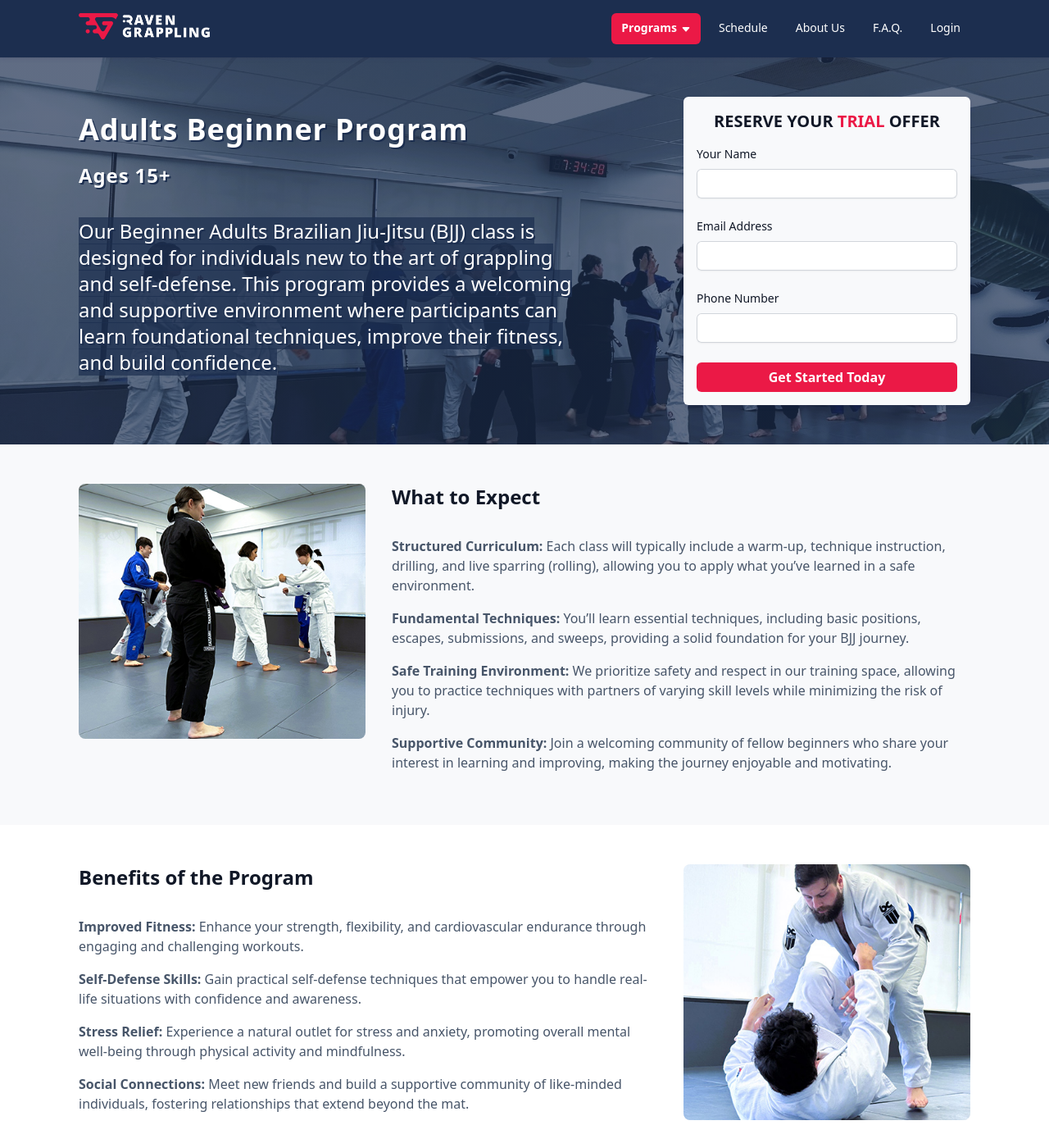
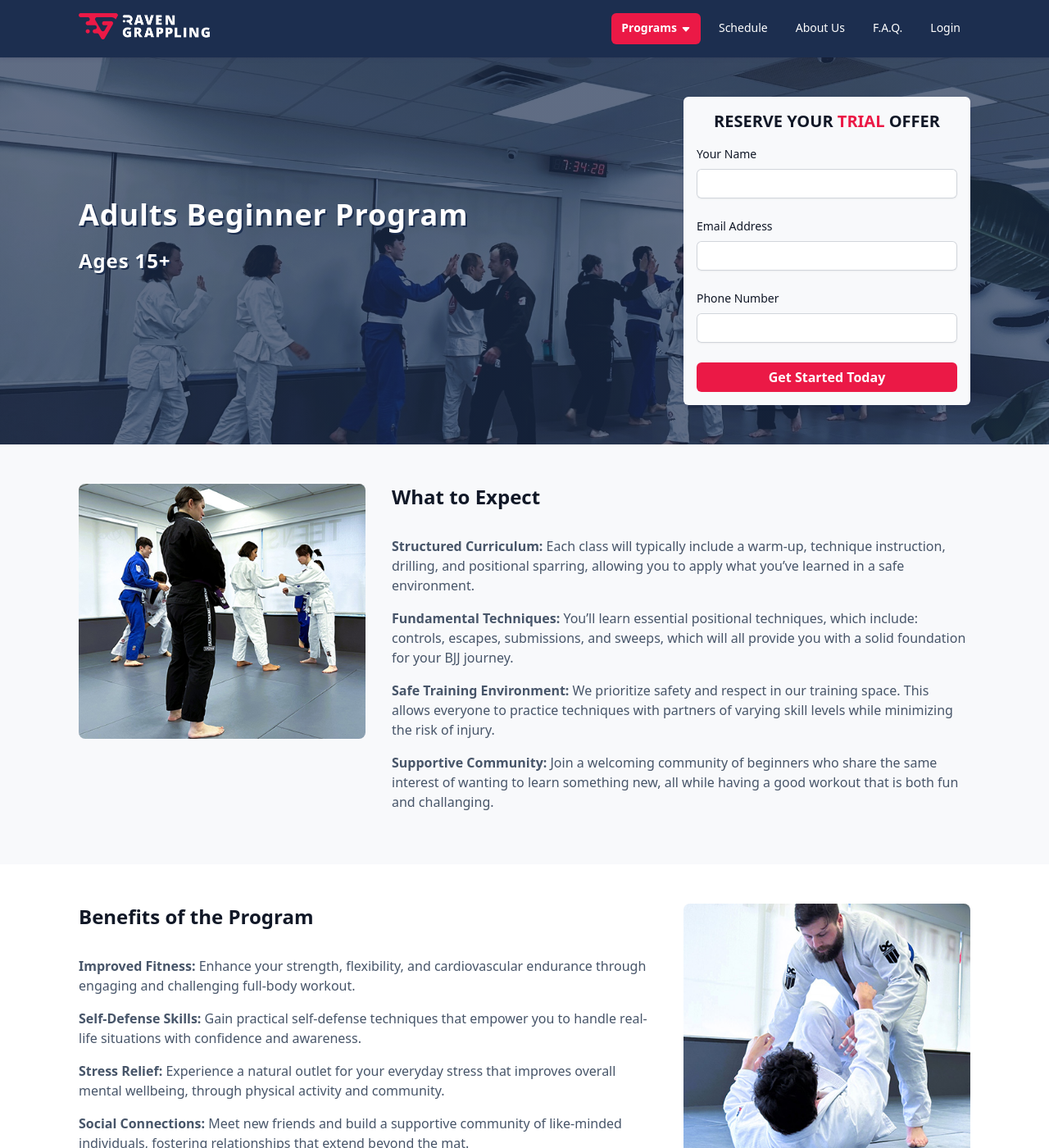
Before and after one commit to RavenGrappling/RavenGrappling.github.io, a Jekyll site: the page built from pages/adult-beginner.html, in a window 1280 px wide and 1400 px high. Shown: the whole window at 82% size. Built offline with Jekyll 4.4.1, drawn with Linux system fonts in a browser that asks for light colours; some of the changed text lies outside the part shown.

Commit message:
Update adult-beginner.html

```diff
--- a/pages/adult-beginner.html
+++ b/pages/adult-beginner.html
@@ -11,11 +11,6 @@
         Adults Beginner Program
         <small>Ages 15+</small>
       </h1>
-      <p>
-        <span>
-          Our Beginner Adults Brazilian Jiu-Jitsu (BJJ) class is designed for individuals new to the art of grappling and self-defense. This program provides a welcoming and supportive environment where participants can learn foundational techniques, improve their fitness, and build confidence.
-        </span>
-      </p>
     </div>
 
     {% include leads_form.html program="adult-beginner" %}
@@ -29,19 +24,19 @@
         <h2>What to Expect</h2>
         <p>
           <strong>Structured Curriculum:</strong>
-          Each class will typically include a warm-up, technique instruction, drilling, and live sparring (rolling), allowing you to apply what you’ve learned in a safe environment.
+          Each class will typically include a warm-up, technique instruction, drilling, and positional sparring, allowing you to apply what you’ve learned in a safe environment.
         </p>
         <p>
           <strong>Fundamental Techniques:</strong>
-          You’ll learn essential techniques, including basic positions, escapes, submissions, and sweeps, providing a solid foundation for your BJJ journey.
+          You’ll learn essential positional techniques, which include: controls, escapes, submissions, and sweeps, which will all provide you with a solid foundation for your BJJ journey.
         </p>
         <p>
           <strong>Safe Training Environment:</strong>
-          We prioritize safety and respect in our training space, allowing you to practice techniques with partners of varying skill levels while minimizing the risk of injury.
+          We prioritize safety and respect in our training space. This allows everyone to practice techniques with partners of varying skill levels while minimizing the risk of injury.
         </p>
         <p>
           <strong>Supportive Community:</strong>
-          Join a welcoming community of fellow beginners who share your interest in learning and improving, making the journey enjoyable and motivating.
+          Join a welcoming community of beginners who share the same interest of wanting to learn something new, all while having a good workout that is both fun and challanging.
         </p>
       </div>
 
@@ -59,7 +54,7 @@
 
       <p>
         <strong>Improved Fitness:</strong>
-        Enhance your strength, flexibility, and cardiovascular endurance through engaging and challenging workouts.
+        Enhance your strength, flexibility, and cardiovascular endurance through engaging and challenging full-body workout.
       </p>
       <p>
         <strong>Self-Defense Skills:</strong>
@@ -67,7 +62,7 @@
       </p>
       <p>
         <strong>Stress Relief:</strong>
-        Experience a natural outlet for stress and anxiety, promoting overall mental well-being through physical activity and mindfulness.
+        Experience a natural outlet for your everyday stress that improves overall mental wellbeing, through physical activity and community.
       </p>
       <p>
         <strong>Social Connections:</strong>
@@ -84,7 +79,7 @@
 <div class="section-bg">
   <section>
     <h2 class="text-center">
-      Read some of the Reviews
+      What Our Members Say About Us
     </h2>
     <p class="subheader text-center">
       and a lot more on
```
